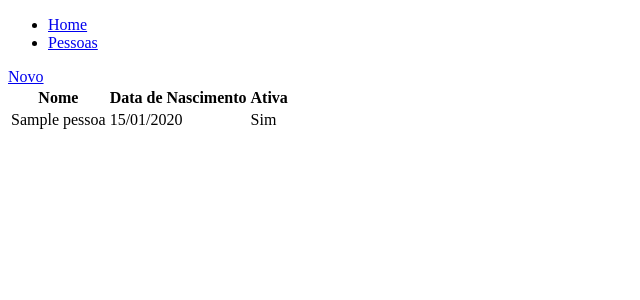
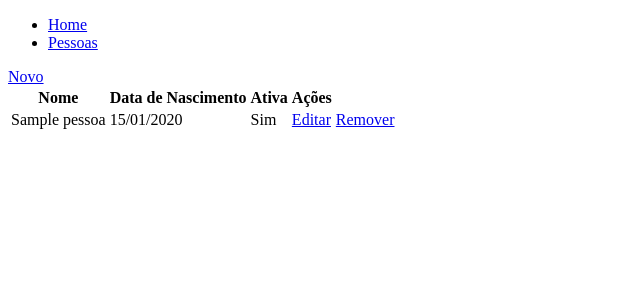
Before and after one commit to marcassim/Basico_CRUD, a Django app: page /pessoas/ in a window 1280 px wide. Shown: the top 300 px of the page, without its empty margins (0-640 px from the left). Run offline with Django 4.2, Linux system fonts and the light colour scheme; tables that the repository leaves empty hold one stand-in row (values such as "Sample post").

Commit message:
Atualização dos arquivos HTML Criação das URLS e VIEWS do CRUD

```diff
--- /dev/null
+++ b/pessoa/templates/pessoa/pessoa_confirm_delete.html
@@ -0,0 +1,5 @@
+<form method="post">
+    {% csrf_token %}
+    <p>Tem certeza que deseja remover o registro "{{ object }}"?</p>
+    <input type="submit"value="Confirmar">
+</form>
--- a/pessoa/templates/pessoa/pessoa_form.html
+++ b/pessoa/templates/pessoa/pessoa_form.html
@@ -4,6 +4,6 @@
         <form method="post">
                 {% csrf_token %}
                 {{ form.as_p}}
-                <input type="submit" value="Buscar" />
+                <input type="submit" value="Salvar" />
         </form>
 {% endblock content %}
--- a/pessoa/templates/pessoa/pessoa_list.html
+++ b/pessoa/templates/pessoa/pessoa_list.html
@@ -8,6 +8,7 @@
             <th>Nome</th>
             <th>Data de Nascimento</th>
             <th>Ativa</th>
+            <th>Ações</th>
         </tr>
     <tbody>
         {% for pessoa in object_list %}
@@ -21,6 +22,8 @@
                 Não
                 {% endif %}
             </td>
+            <td><a href="{% url 'pessoa.editar' pessoa.pk %}">Editar</a></td>
+            <td><a href="{% url 'pessoa.remover' pessoa.pk %}">Remover</a></td>
         </tr>
         {% endfor %}
     </tbody>
--- a/pessoa/urls.py
+++ b/pessoa/urls.py
@@ -1,8 +1,10 @@
 from django.urls import path
 
-from .views import ListaPessoaView, PessoaCreateView
+from .views import ListaPessoaView, PessoaCreateView,PessoaUpdateView,PessoaDeleteView
 
 urlpatterns = [
     path("", ListaPessoaView.as_view(), name="pessoa.index"),
     path("novo/", PessoaCreateView.as_view(), name="pessoa.novo"),
+    path("editar/<int:pk>", PessoaUpdateView.as_view(), name="pessoa.editar"),
+    path("remover/<int:pk>", PessoaDeleteView.as_view(), name="pessoa.remover"),
 ]
--- a/pessoa/views.py
+++ b/pessoa/views.py
@@ -1,5 +1,5 @@
 from django.shortcuts import render
-from django.views.generic import CreateView, ListView
+from django.views.generic import CreateView, ListView, UpdateView, DeleteView
 
 from .forms import PessoaForm
 from .models import Pessoa
@@ -14,3 +14,14 @@ class PessoaCreateView(CreateView):
     model = Pessoa
     form_class = PessoaForm
     success_url = "/pessoas/"
+
+
+class PessoaUpdateView(UpdateView):
+    model = Pessoa
+    form_class = PessoaForm
+    success_url = "/pessoas/"
+
+
+class PessoaDeleteView(DeleteView):
+    model = Pessoa
+    success_url = "/pessoas/"
```
Also changed, not shown: pessoa/forms.py (+7 -5 lines). Lines whose indentation alone changed are shown as unchanged.
